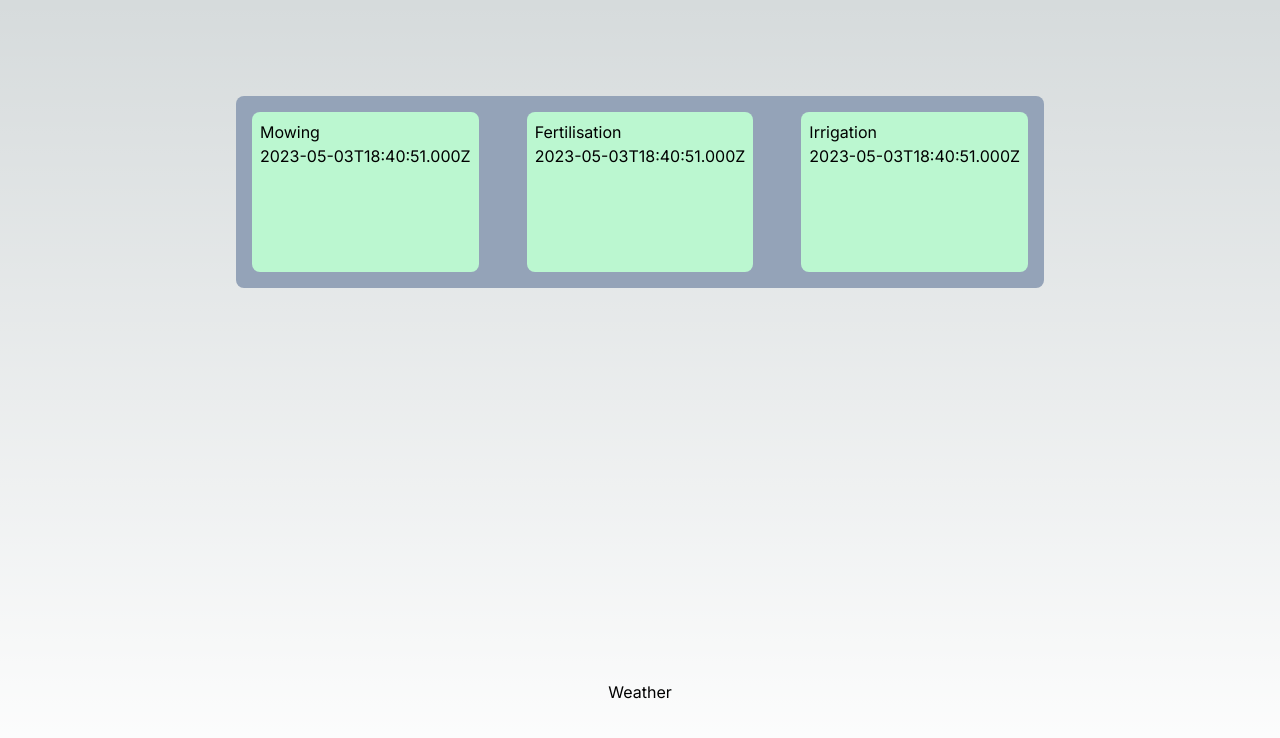
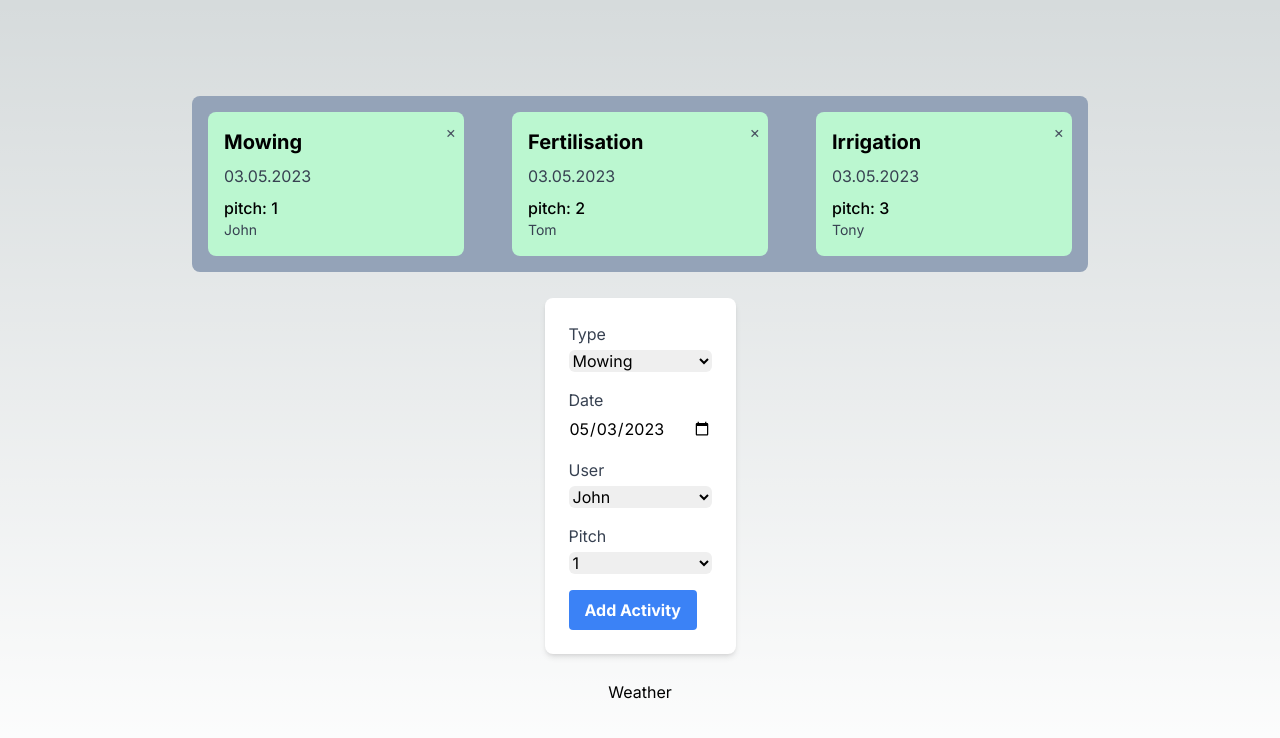
Before and after one commit to Renszit/activity_planner, a Next.js app: page / in a window 1280 px wide. Shown: the top 738 px of the page. Built offline with nearby package versions, Linux system fonts and the light colour scheme.

Commit message:
add and remove activities

```diff
--- a/package.json
+++ b/package.json
@@ -21,6 +21,10 @@
     "react": "18.2.0",
     "react-dom": "18.2.0",
     "tailwindcss": "3.3.2",
-    "typescript": "5.0.4"
+    "typescript": "5.0.4",
+    "uuid": "^9.0.0"
+  },
+  "devDependencies": {
+    "@types/uuid": "^9.0.1"
   }
 }
--- a/src/components/Activities/Activities.tsx
+++ b/src/components/Activities/Activities.tsx
@@ -1,9 +1,11 @@
 import { Activity } from '@/types/activities';
-import { useState, useEffect } from 'react';
+import { useState, useEffect, MouseEventHandler } from 'react';
 import SingleActivity from './SingleActivity';
+import AddActivityForm from './AddActivityForm';
+import { v4 as uuidv4 } from 'uuid';
 
 const Activities = () => {
-  const [activities, setActivities] = useState([]);
+  const [activities, setActivities] = useState<Activity[]>([]);
 
   useEffect(() => {
     const dataFetch = async () => {
@@ -14,14 +16,44 @@ const Activities = () => {
     dataFetch();
   }, []);
 
+  const removeActivity: MouseEventHandler = async (e) => {
+    const id = e.currentTarget.id;
+    const newActivities = activities.filter((act) => act.id !== id);
+    setActivities(newActivities);
+  };
+
+  const addNewActivity = (activity: Activity) => {
+    const newActivity: Activity = {
+      ...activity,
+      id: uuidv4(),
+    };
+    setActivities([...activities, newActivity]);
+  };
+
+  const addEditedActivity = (activity: Activity) => {
+    const newActivities = activities.map((act) =>
+      act.id === activity.id ? activity : act
+    );
+    setActivities(newActivities);
+  };
+
   if (activities.length === 0) return <p>Loading...</p>;
 
   return (
-    <div className='flex flex-row gap-4 flex-wrap  bg-slate-400 rounded-lg align-middle'>
-      {activities.map((activity: Activity) => (
-        <SingleActivity key={activity.id} act={activity} />
-      ))}
-    </div>
+    <>
+      <div className='flex flex-row gap-4 flex-wrap bg-slate-400 rounded-lg align-middle'>
+        {activities.map((activity: Activity) => (
+          <SingleActivity
+            saveEdit={addEditedActivity}
+            onClick={removeActivity}
+            key={activity.id}
+            act={activity}
+          />
+        ))}
+      </div>
+
+      <AddActivityForm onSubmit={addNewActivity} />
+    </>
   );
 };
 
--- /dev/null
+++ b/src/components/Activities/AddActivityForm.tsx
@@ -0,0 +1,101 @@
+import {
+  Activity,
+  ActivityType,
+  ActivityUser,
+  ActivityPitch,
+} from '@/types/activities';
+
+import { useState } from 'react';
+
+interface Props {
+  onSubmit: (activity: Activity) => void;
+}
+
+const AddActivityForm: React.FC<Props> = ({ onSubmit }) => {
+  const [type, setType] = useState<ActivityType>('Mowing');
+  const [date, setDate] = useState<Date>(new Date());
+  const [user, setUser] = useState<ActivityUser>('John');
+  const [pitch, setPitch] = useState<ActivityPitch>(1);
+
+  const handleSubmit = (event: React.FormEvent<HTMLFormElement>) => {
+    event.preventDefault();
+    const newActivity: Activity = { id: '', type, date, user, pitch };
+    onSubmit(newActivity);
+  };
+
+  return (
+    <form
+      className='bg-white rounded-lg shadow-md p-6 space-y-4'
+      onSubmit={handleSubmit}
+    >
+      <div className='flex flex-col'>
+        <label htmlFor='type' className='text-gray-700'>
+          Type
+        </label>
+        <select
+          id='type'
+          value={type}
+          onChange={(event) => setType(event.target.value as ActivityType)}
+          className='rounded-md border-gray-300 focus:ring-blue-500 focus:border-blue-500 mt-1'
+        >
+          <option value='Mowing'>Mowing</option>
+          <option value='Fertilisation'>Fertilisation</option>
+          <option value='Irrigation'>Irrigation</option>
+          <option value='Aeration'>Aeration</option>
+        </select>
+      </div>
+      <div className='flex flex-col'>
+        <label htmlFor='date' className='text-gray-700'>
+          Date
+        </label>
+        <input
+          id='date'
+          type='date'
+          value={date.toISOString().slice(0, 10)}
+          onChange={(event) => setDate(new Date(event.target.value))}
+          className='rounded-md border-gray-300 focus:ring-blue-500 focus:border-blue-500 mt-1'
+        />
+      </div>
+      <div className='flex flex-col'>
+        <label htmlFor='user' className='text-gray-700'>
+          User
+        </label>
+        <select
+          id='user'
+          value={user}
+          onChange={(event) => setUser(event.target.value as ActivityUser)}
+          className='rounded-md border-gray-300 focus:ring-blue-500 focus:border-blue-500 mt-1'
+        >
+          <option value='John'>John</option>
+          <option value='Tom'>Tom</option>
+          <option value='Tony'>Tony</option>
+        </select>
+      </div>
+      <div className='flex flex-col'>
+        <label htmlFor='pitch' className='text-gray-700'>
+          Pitch
+        </label>
+        <select
+          id='pitch'
+          value={pitch}
+          onChange={(event) =>
+            setPitch(Number(event.target.value) as ActivityPitch)
+          }
+          className='rounded-md border-gray-300 focus:ring-blue-500 focus:border-blue-500 mt-1'
+        >
+          <option value={1}>1</option>
+          <option value={2}>2</option>
+          <option value={3}>3</option>
+        </select>
+      </div>
+      <button
+        type='submit'
+        className='bg-blue-500 hover:bg-blue-700 text-white font-bold py-2 px-4 rounded focus:outline-none focus:shadow-outline'
+      >
+        Add Activity
+      </button>
+    </form>
+  );
+};
+
+export default AddActivityForm;
--- a/src/components/Activities/SingleActivity.tsx
+++ b/src/components/Activities/SingleActivity.tsx
@@ -1,11 +1,116 @@
 import { Activity } from '@/types/activities';
 import dayjs from 'dayjs';
+import { useState } from 'react';
 
-const SingleActivity = ({ act }: { act: Activity }) => {
+type SingleActivityProps = {
+  act: Activity;
+  onClick?: React.MouseEventHandler;
+  saveEdit: (activity: Activity) => void;
+};
+
+const SingleActivity = ({ act, onClick, saveEdit }: SingleActivityProps) => {
+  const [isEditMode, setIsEditMode] = useState(false);
+  const [activity, setActivity] = useState(act);
+
+  const handleSave = () => {
+    saveEdit(activity);
+    setIsEditMode(false);
+  };
+
+  const handleChange = (
+    event:
+      | React.ChangeEvent<HTMLInputElement>
+      | React.ChangeEvent<HTMLSelectElement>
+  ) => {
+    const { name, value } = event.target;
+    setActivity((prevState) => ({ ...prevState, [name]: value }));
+  };
+
+  const handleCancel = () => {
+    setActivity(act);
+    setIsEditMode(false);
+  };
+
+  const handleEditClick = () => {
+    setIsEditMode(true);
+  };
+
+  if (isEditMode) {
+    return (
+      <div className='relative flex flex-col m-4 bg-green-200 p-4 rounded-lg w-64'>
+        <h2 className='font-bold text-xl'>Edit Activity</h2>
+        <select
+          name='type'
+          value={activity.type}
+          onChange={handleChange}
+          className='mt-2 p-1 border rounded'
+        >
+          <option value='Mowing'>Mowing</option>
+          <option value='Fertilisation'>Fertilisation</option>
+          <option value='Irrigation'>Irrigation</option>
+          <option value='Aeration'>Aeration</option>
+        </select>
+        <input
+          type='datetime-local'
+          name='date'
+          value={dayjs(activity.date).format('YYYY-MM-DDTHH:mm')}
+          onChange={handleChange}
+          className='mt-2 p-1 border rounded'
+        />
+        <select
+          name='pitch'
+          value={activity.pitch}
+          onChange={handleChange}
+          className='mt-2 p-1 border rounded'
+        >
+          <option value={1}>1</option>
+          <option value={2}>2</option>
+          <option value={3}>3</option>
+        </select>
+        <select
+          name='user'
+          value={activity.user}
+          onChange={handleChange}
+          className='mt-2 p-1 border rounded'
+        >
+          <option value='John'>John</option>
+          <option value='Tom'>Tom</option>
+          <option value='Tony'>Tony</option>
+        </select>
+        <button
+          onClick={handleSave}
+          className='mt-2 bg-green-500 text-white p-1 rounded hover:bg-green-600'
+        >
+          Save
+        </button>
+        <button
+          onClick={handleCancel}
+          className='mt-2 bg-red-500 text-white p-1 rounded hover:bg-red-600'
+        >
+          Cancel
+        </button>
+      </div>
+    );
+  }
+
   return (
-    <div className='flex flex-col m-4 bg-green-200 hover:bg-teal-200 p-2 rounded-lg h-40'>
-      <h2>{act.type}</h2>
-      <p>{act.date.toString()}</p>
+    <div
+      onClick={handleEditClick}
+      className='relative flex flex-col m-4 bg-green-200 hover:bg-teal-200 cursor-pointer p-4 rounded-lg w-64'
+    >
+      <button
+        id={act.id}
+        onClick={onClick}
+        className='absolute top-2 right-2 text-gray-600 cursor-pointer focus:outline-none'
+      >
+        &times;
+      </button>
+      <h2 className='font-bold text-xl'>{activity.type}</h2>
+      <p className='mt-2 text-gray-700'>
+        {dayjs(activity.date).format('DD.MM.YYYY')}
+      </p>
+      <p className='mt-2 font-medium'>pitch: {activity.pitch}</p>
+      <p className='text-sm text-gray-700'>{activity.user}</p>
     </div>
   );
 };
--- a/src/pages/api/activities.ts
+++ b/src/pages/api/activities.ts
@@ -1,17 +1,12 @@
 // Next.js API route support: https://nextjs.org/docs/api-routes/introduction
 import { Activity } from '@/types/activities'
 import type { NextApiRequest, NextApiResponse } from 'next'
-
-type Data = {
-  name: string
-}
 
 let activities: Array<Activity> = [
     {
         id: '1',
         type: 'Mowing',
         date: new Date(),
-        time: 30,
         pitch: 1,
         user: 'John'
     },
@@ -19,7 +14,6 @@ let activities: Array<Activity> = [
         id: '2',
         type: 'Fertilisation',
         date: new Date(),
-        time: 30,
         pitch: 2,
         user: 'Tom'
     },
@@ -27,7 +21,6 @@ let activities: Array<Activity> = [
         id: '3',
         type: 'Irrigation',
         date: new Date(),
-        time: 30,
         pitch: 3,
         user: 'Tony'
     }
--- a/src/types/activities.ts
+++ b/src/types/activities.ts
@@ -3,10 +3,9 @@ export type ActivityUser = 'John' | 'Tom' | 'Tony';
 export type ActivityPitch = 1 | 2 | 3;
 
 export interface Activity {
-    id: string;
+    id: string ;
     type: ActivityType;
     date: Date;
-    time: number;
     pitch: ActivityPitch;
     user: ActivityUser;
 }
```
Also changed, not shown: 1 other file (tests, documents, lock files or other folders).
